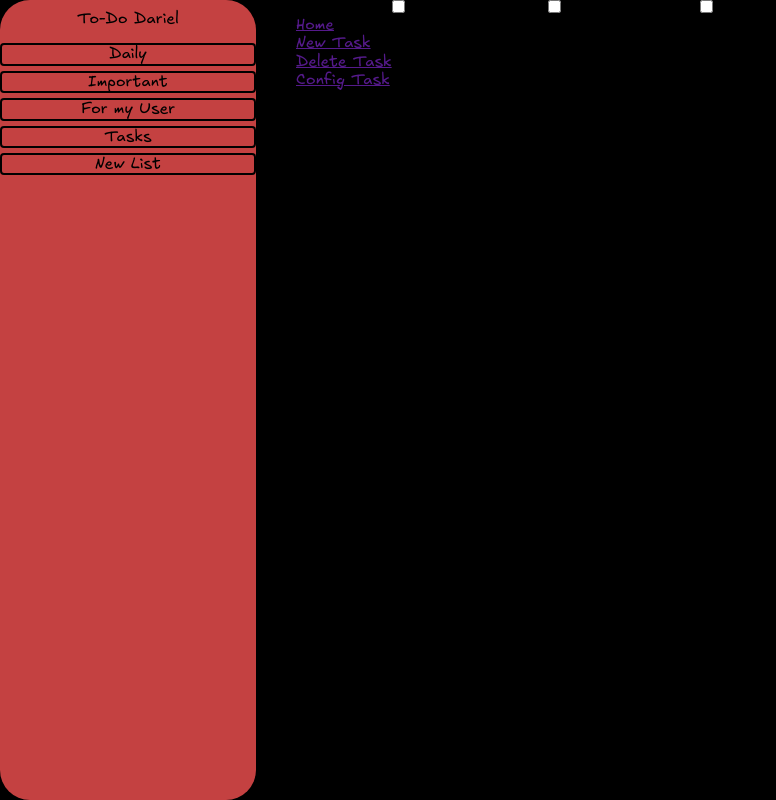
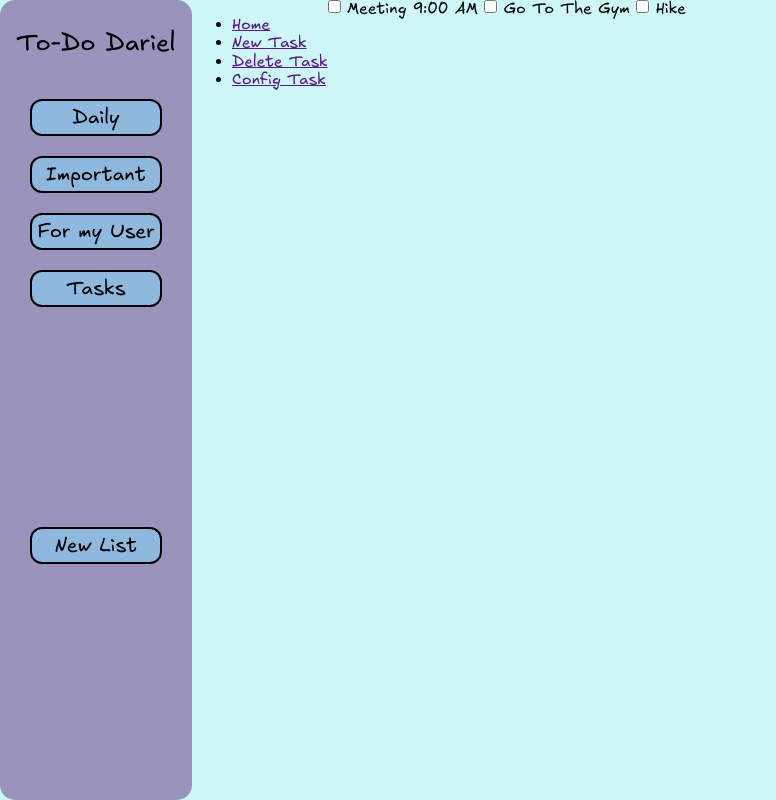
Before and after one commit to Dariel-Azofeifa/To-Do-App, a plain HTML site: page index.html in a window 1280 px wide. Shown: the whole page, without its empty margins (0-776 px from the left). Drawn offline with nearby package versions, Linux system fonts and the light colour scheme.

Commit message:
se terminó en su totalidad el left-bar, ahora empiezo con el topbar

```diff
--- a/index.html
+++ b/index.html
@@ -24,7 +24,7 @@
                 <a href="#">For my User</a>
                 <a href="#">Tasks</a>
                 <!-- Buttom Part -->
-                <a href="#">New List</a>
+                <a href="#" class="new-list">New List</a>
             </nav>
         </aside>
 
--- a/styles.css
+++ b/styles.css
@@ -7,7 +7,7 @@
 
 body {
 font-family: 'Excalifont', sans-serif;
-background-color: #000000;
+background-color: #cdf7f6;
 }
 
 .app-container {
@@ -16,10 +16,10 @@ background-color: #000000;
 }
 
 .left-bar{
-background-color: #c44141;
-width: 20%;
+background-color: #9a94bc;
+width: 15%;
 height: 100vh;
-border-radius: 30px;
+border-radius: 15px;
 }
 
 .left-bar a{
@@ -35,6 +35,9 @@ padding: 10px;
 .name a{
 text-decoration: none;
 color: inherit;
+font-size: 25px;
+margin-bottom: 30px;
+margin-top: 20px;
 }
 
 .middle-part{
@@ -47,5 +50,17 @@ text-decoration: none;
 color: inherit;
 text-align: center;
 border: 2px solid #000000;
-border-radius: 4px;
+padding-top: 5px;
+padding-bottom: 5px;
+border-radius: 12px;
+margin-left: 30px;
+margin-right: 30px;
+margin-bottom: 20px;
+font-size: 20px;
+background-color: #8fb8de;
 }
+
+.new-list{
+margin-top: 200px;
+background-color: #9b5094;
+}
```
